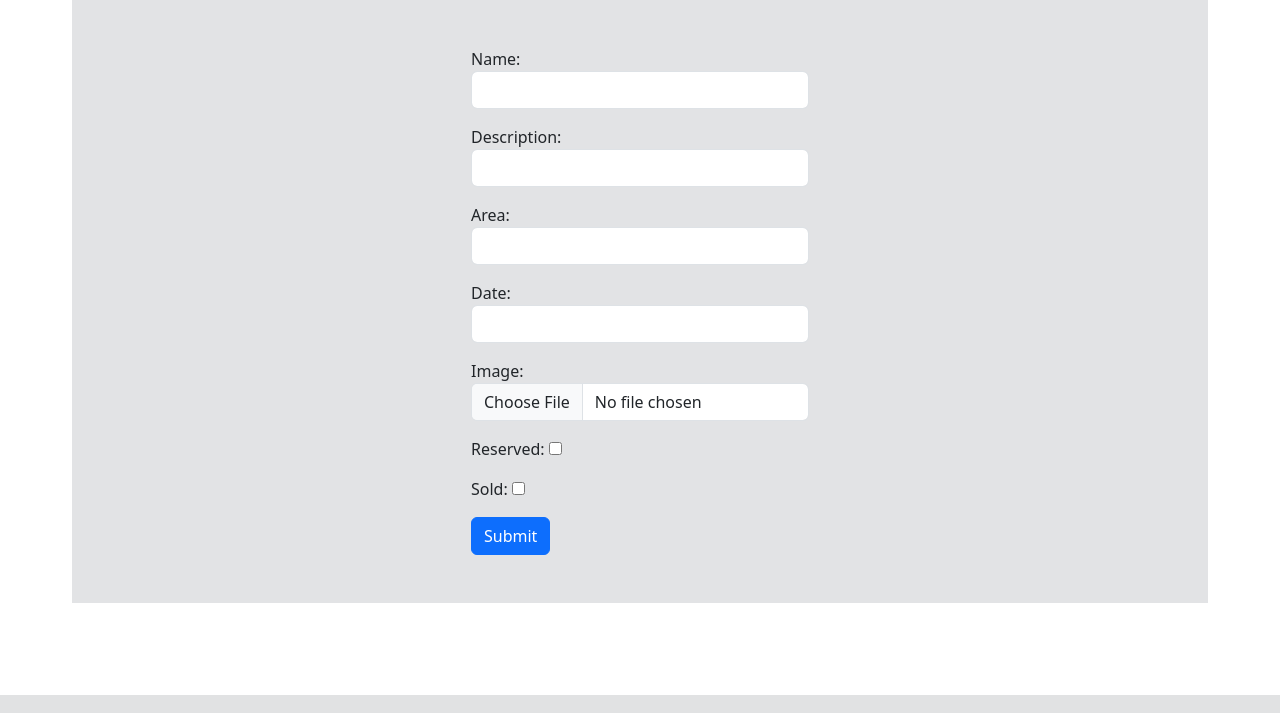
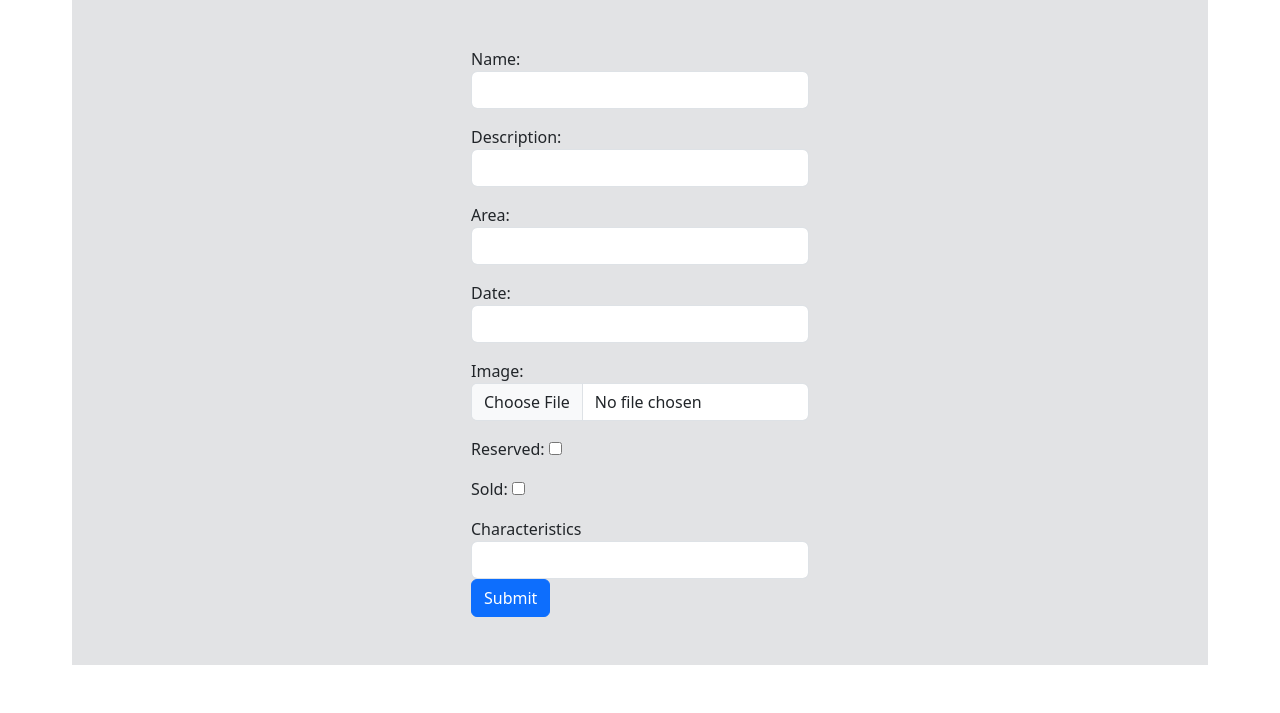
Before and after one commit to blagojivanov/dnick-kolokviumska, a Django app: page /add_property/ in a window 1280 px wide. Shown: the part 105-818 px from the top of the page. Run offline with Django 5.2, Linux system fonts and the light colour scheme; some libraries are stand-ins or nearby versions.

Commit message:
characteristics handled in views

```diff
--- a/application/views.py
+++ b/application/views.py
@@ -2,7 +2,7 @@ from django.db.models import Sum
 from django.shortcuts import render, redirect, get_object_or_404
 
 from application.forms import PropertyForm
-from application.models import Property, PropertyCharacteristics
+from application.models import Property, PropertyCharacteristics, Characteristic
 
 
 # Create your views here.
@@ -26,7 +26,13 @@ def add_property(request):
     if request.method == 'POST':
         form = PropertyForm(request.POST, request.FILES)
         if form.is_valid():
-            form.save()
+            property = form.save()
+            characteristics = request.POST.get('characteristics')
+
+            characteristics_list = characteristics.split(",")
+            for charac in characteristics_list:
+                char = Characteristic.objects.filter(name=charac).get()
+                PropertyCharacteristics.objects.create(property=property, characteristic=char)
         return redirect("index")
 
     form = PropertyForm()
@@ -39,7 +45,18 @@ def edit_property(request, prop_id):
         form = PropertyForm(request.POST, request.FILES, instance=prop)
         if form.is_valid():
             form.save()
+            characteristics = request.POST.get('characteristics')
+
+            characteristics_list = characteristics.split(",")
+            for charac in characteristics_list:
+                char = Characteristic.objects.filter(name=charac).get()
+                PropertyCharacteristics.objects.create(property=prop, characteristic=char)
         return redirect("index")
 
     form = PropertyForm(instance=prop)
-    return render(request, "edit_property.html", context={"form": form, "prop_id": prop_id})
+    characteristics = PropertyCharacteristics.objects.filter(property=prop)
+    char_str = ""
+    for char in characteristics:
+        char_str+=char.characteristic.name+","
+
+    return render(request, "edit_property.html", context={"form": form, "prop_id": prop_id, "char_str":char_str})
--- a/templates/add_property.html
+++ b/templates/add_property.html
@@ -8,6 +8,8 @@
         <form method="post" action="{% url 'add_property' %}" enctype="multipart/form-data">
           {% csrf_token %}
           {{ form.as_p }}
+          <label for="characteristics">Characteristics</label>
+          <input type="text" name="characteristics" id="characteristics" class="form-control"/>
           <button class="btn btn-primary" type="submit">Submit</button>
         </form>
       </div>
--- a/templates/edit_property.html
+++ b/templates/edit_property.html
@@ -8,6 +8,9 @@
         <form method="post" action="{% url 'edit_property' prop_id %}" enctype="multipart/form-data">
           {% csrf_token %}
           {{ form.as_p }}
+          <label for="characteristics">Characteristics</label>
+          <input type="text" name="characteristics" id="characteristics" class="form-control"
+                 placeholder="{{ char_str }}"/>
           <button class="btn btn-primary" type="submit">Submit</button>
         </form>
       </div>
```
Also changed, not shown: README.md.
